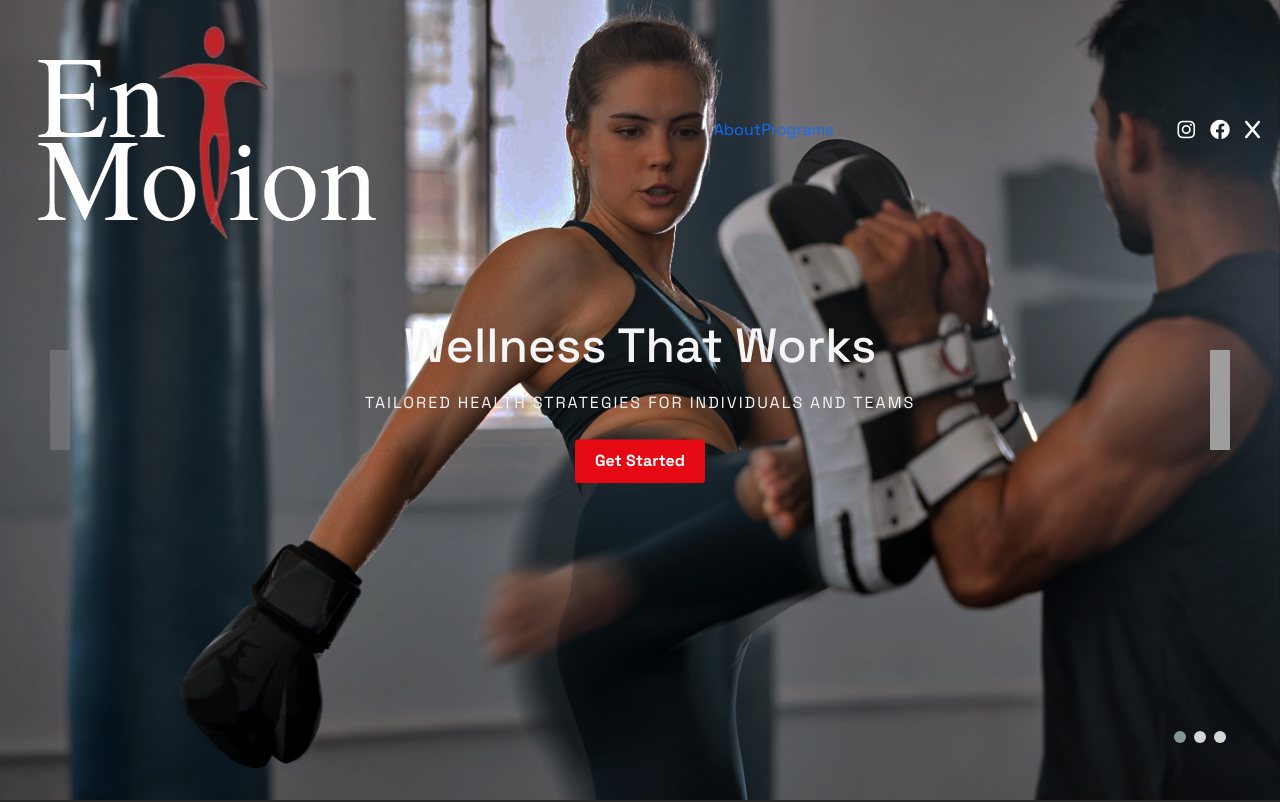
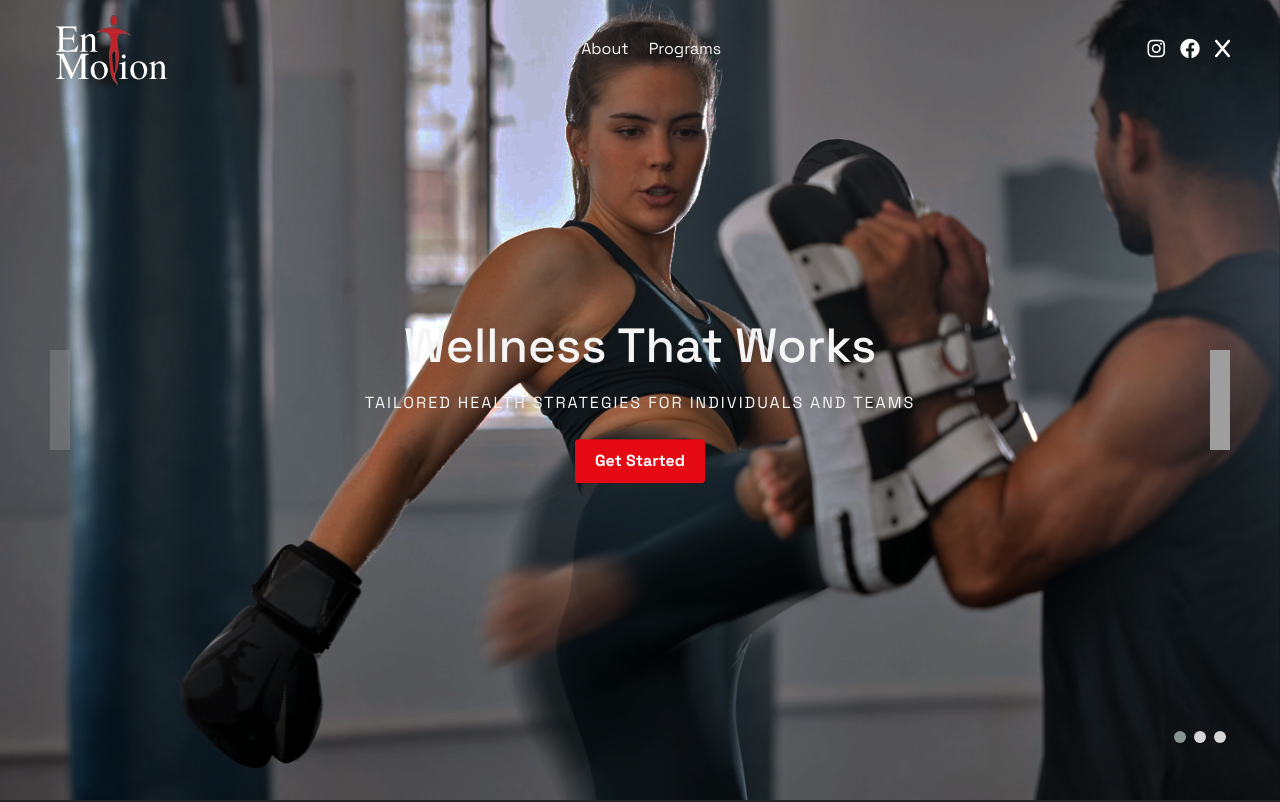
Before and after one commit to Cjrhodes/enmotion-dev, a Next.js app: page / in a window 1280 px wide. Shown: the top 802 px of the page. Built offline with nearby package versions, Linux system fonts and the light colour scheme; grey boxes are pictures that could not be loaded.

Commit message:
corrected links in navbar

```diff
--- a/src/components/navbar/Navbar.module.css
+++ b/src/components/navbar/Navbar.module.css
@@ -2,7 +2,7 @@
   display: flex;
   justify-content: space-between;
   align-items: center;
-  padding: 10px 20px;
+  padding: 10px 50px;
   position: fixed;
   top: 0;
   left: 0;
@@ -17,7 +17,7 @@
 }
 
 .logoImg {
-  max-width: 100%;
+  max-width: 120px;
   height: auto;
 }
 
@@ -32,6 +32,18 @@
   background-color: #fff;
   margin: 5px;
   transition: all 0.3s ease;
+}
+
+.navLinks {
+  display: flex;
+  gap: 20px; /* Spacing between link items */
+  color: whitesmoke; /* Dark color for the links, replace with your preferred color */
+  text-decoration: none; /* Remove underline from links */
+}
+
+.navLinks a {
+  color: inherit; /* Ensure links inherit color from the parent container */
+  text-decoration: none; /* Consistently remove underline */
 }
 
 @media (max-width: 767px) {
```
